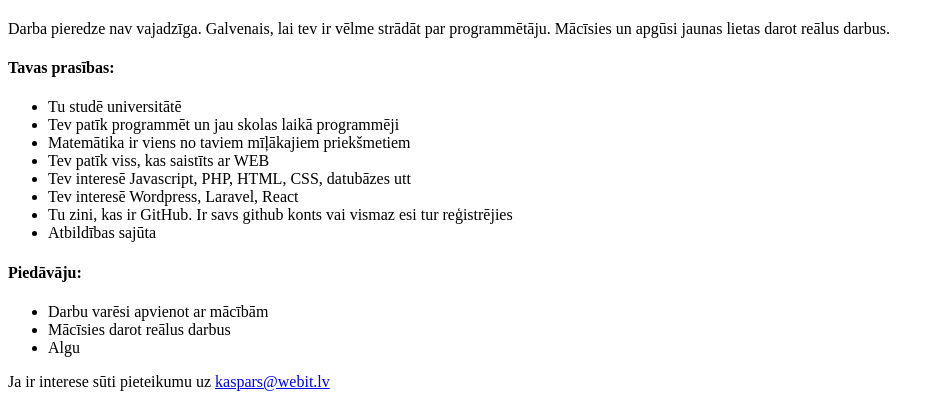
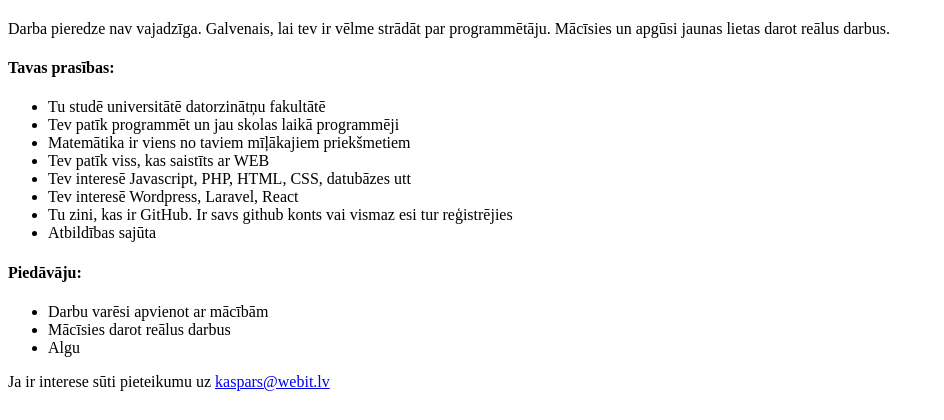
Before and after one commit to kasparsb/webdev-vakance, a PHP site: page / in a window 1280 px wide. Shown: the part 47-467 px from the top of the page, without its empty margins (0-944 px from the left). Run offline with PHP 8.4, Linux system fonts and the light colour scheme.

Commit message:
Teksta labojums

```diff
--- a/index.php
+++ b/index.php
@@ -24,7 +24,7 @@ $version = $pkg->version;
 
             <h4 class="vakance__heading vakance__heading--small">Tavas prasības:</h4>
             <ul class="vakance__details">
-                <li>Tu studē universitātē</li>
+                <li>Tu studē universitātē datorzinātņu fakultātē</li>
                 <li>Tev patīk programmēt un jau skolas laikā programmēji</li>
                 <li>Matemātika ir viens no taviem mīļākajiem priekšmetiem</li>
                 <li>Tev patīk viss, kas saistīts ar WEB</li>
```
